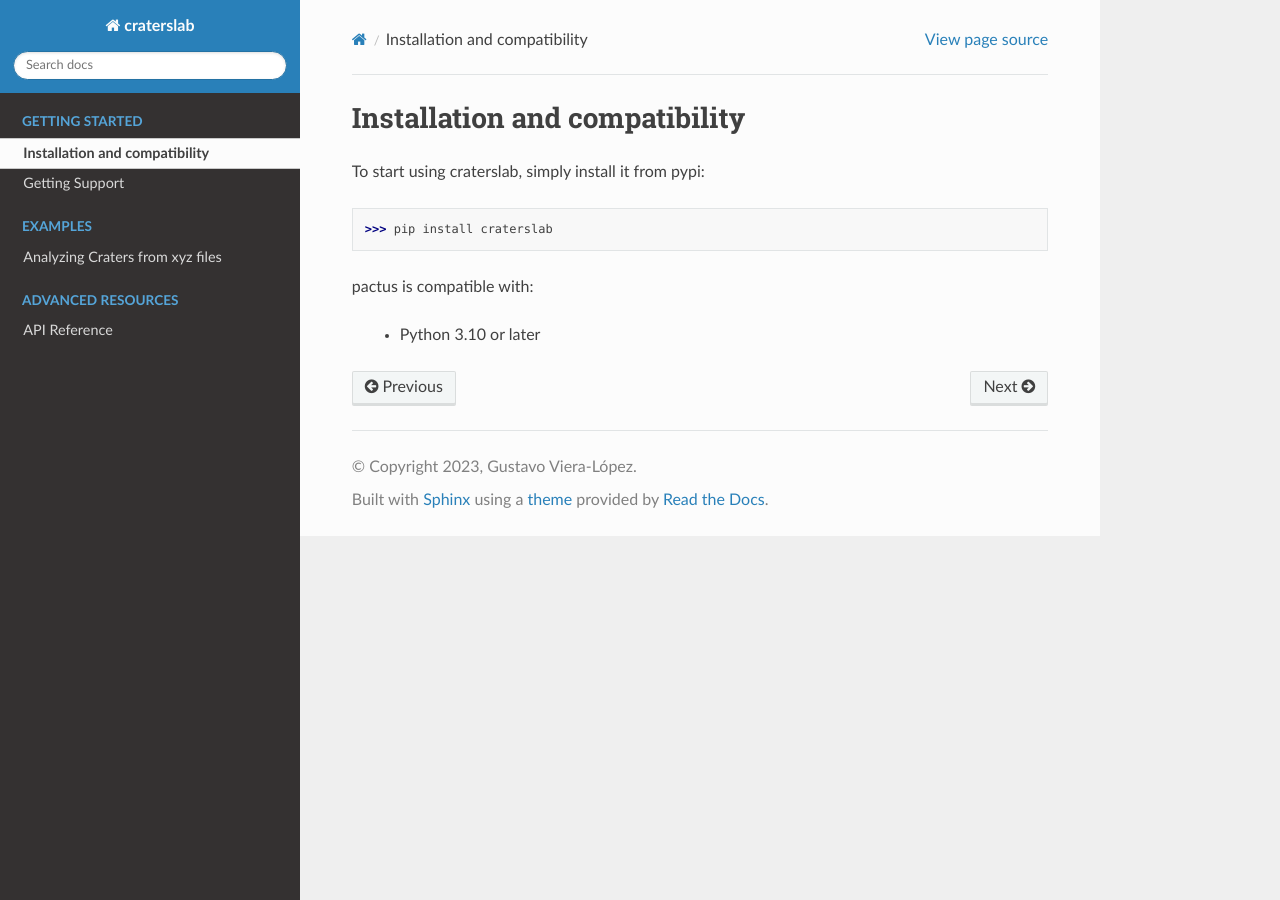
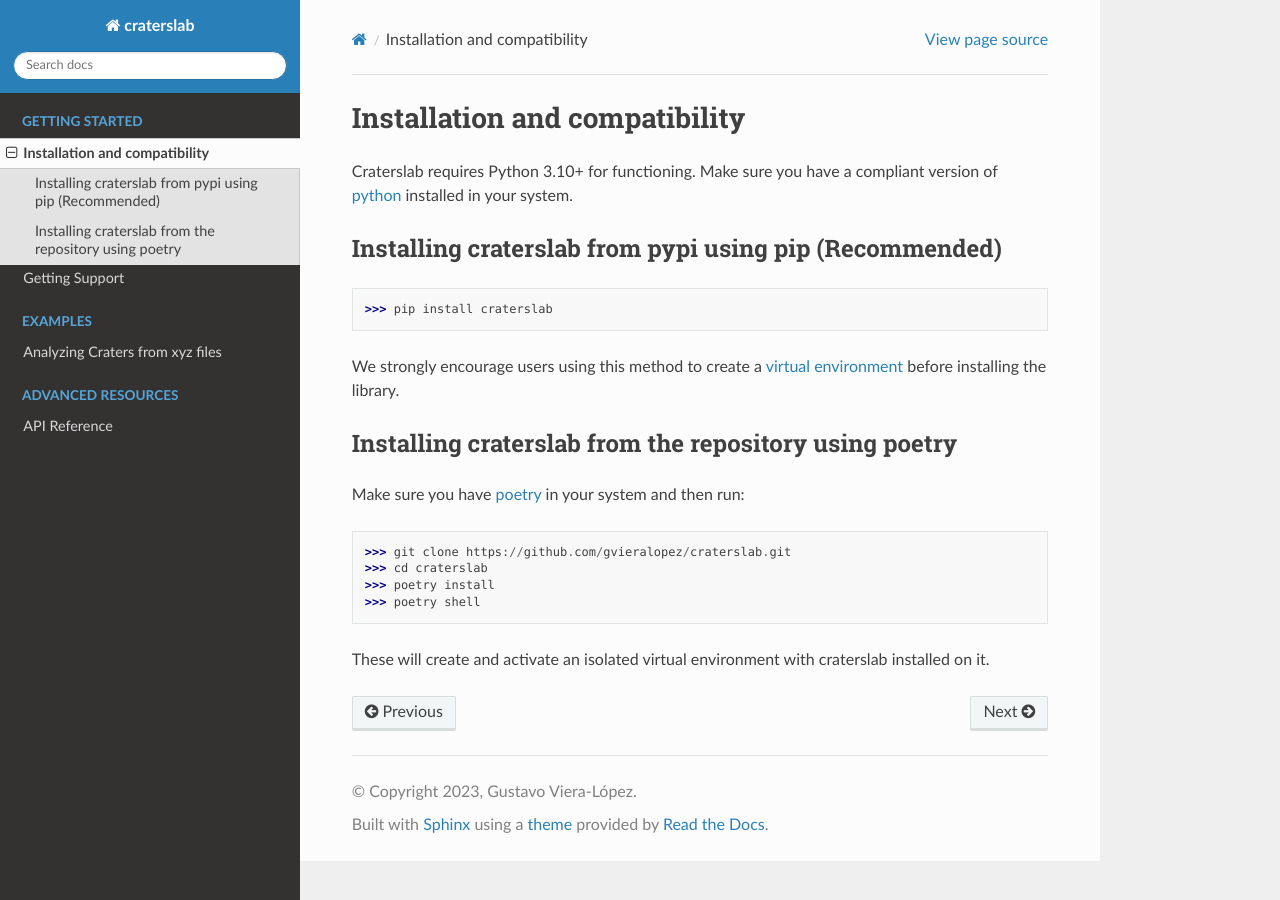
Before and after one commit to gvieralopez/craterslab, a Sphinx documentation site: the page built from docs/source/getting_started/installation.rst, in a window 1280 px wide. Built offline with Sphinx 7.4.7 and the Read the Docs theme 2.0.0, drawn with Linux system fonts in a browser that asks for light colours.

Commit message:
Update installation instructions in docs

```diff
--- a/docs/source/getting_started/installation.rst
+++ b/docs/source/getting_started/installation.rst
@@ -1,10 +1,28 @@
 Installation and compatibility
 ==============================
 
-To start using craterslab, simply install it from pypi:
+Craterslab requires Python 3.10+ for functioning. Make sure you have a compliant
+version of `python <https://www.python.org/downloads/>`_ installed in your system.
+
+Installing craterslab from pypi using pip (Recommended)
+-------------------------------------------------------
 
 >>> pip install craterslab
 
-pactus is compatible with:
+We strongly encourage users using this method to create a
+`virtual environment <https://packaging.python.org/en/latest/guides/installing-using-pip-and-virtual-environments/>`_
+before installing the library.
 
- *  Python 3.10 or later
+
+Installing craterslab from the repository using poetry
+------------------------------------------------------
+Make sure you have `poetry <https://python-poetry.org/docs/>`_ in your system
+and then run:
+
+>>> git clone https://github.com/gvieralopez/craterslab.git
+>>> cd craterslab
+>>> poetry install
+>>> poetry shell
+
+These will create and activate an isolated virtual environment with craterslab
+installed on it.
```
